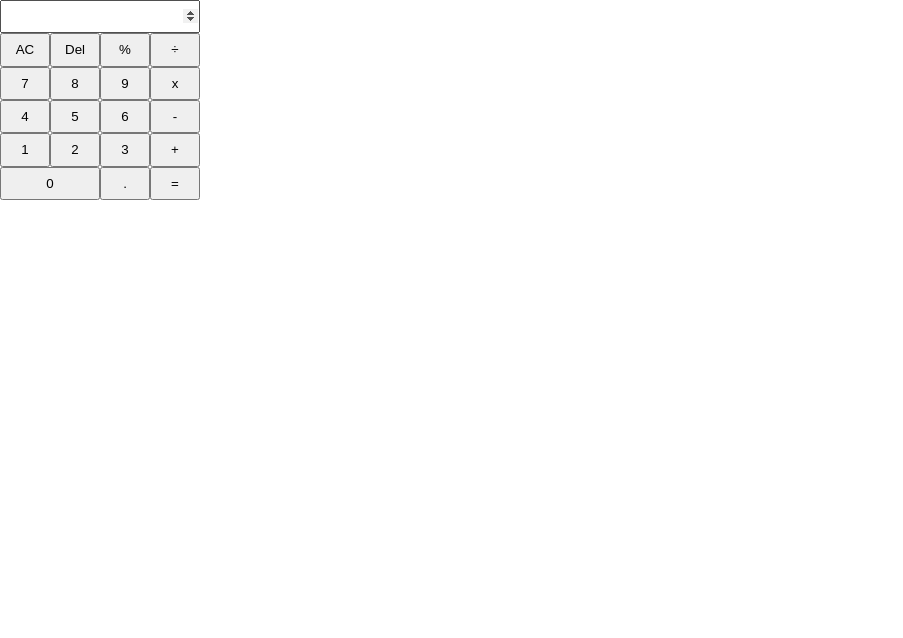
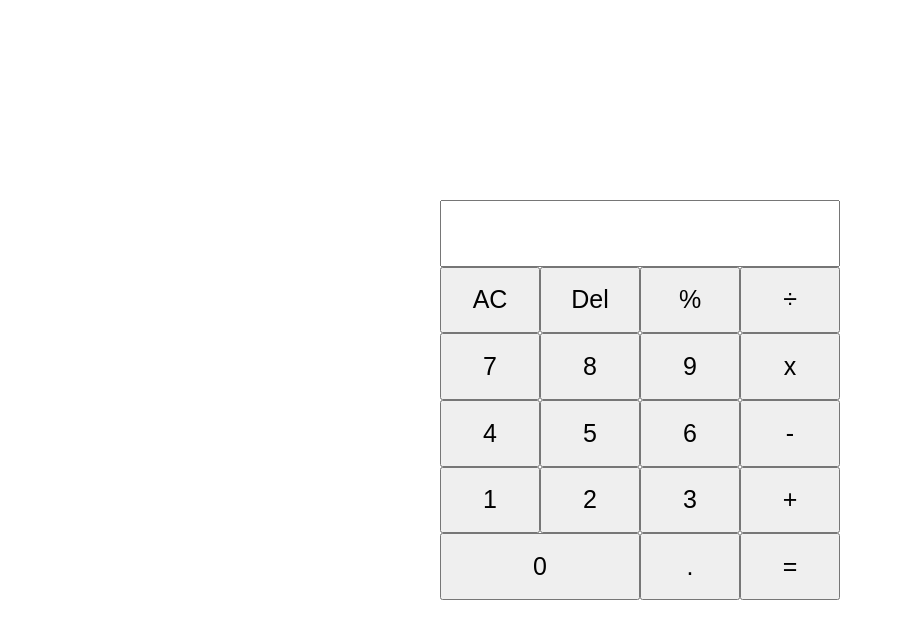
Before and after one commit to yatoogamii/livraison8, a React (Create React App) app: page / in a window 1280 px wide. Shown: the top 638 px of the page, without its empty margins (0-903 px from the left). Built offline with nearby package versions, Linux system fonts and the light colour scheme.

Commit message:
add font size for input and btn

```diff
--- a/src/App.css
+++ b/src/App.css
@@ -1,13 +1,18 @@
 .App-calculator {
   display: grid;
-  width: 20rem;
-  height: 20rem;
+  width: 40rem;
+  height: 40rem;
   grid-template-columns: repeat(4, 1fr);
   grid-template-rows: repeat(6, 1fr);
 }
 .App-calculator .App-calculator__input {
   grid-column: 1/5;
   width: 100%;
+  font-size: 2.5rem;
+  direction: rtl;
+}
+.App-calculator .App-calculator__button {
+  font-size: 2.5rem;
 }
 
 .col-2 {
--- a/src/assets/stylesheets/main.scss
+++ b/src/assets/stylesheets/main.scss
@@ -1,13 +1,19 @@
 .App-calculator {
   display: grid;
-  width: 20rem;
-  height: 20rem;
+  width: 40rem;
+  height: 40rem;
   grid-template-columns: repeat(4, 1fr);
   grid-template-rows: repeat(6, 1fr);
 
   .App-calculator__input {
     grid-column: 1 / 5;
     width: 100%;
+    font-size: 2.5rem;
+    direction: rtl;
+  }
+
+  .App-calculator__button {
+    font-size: 2.5rem;
   }
 }
 
--- a/src/calculator/Calculator.js
+++ b/src/calculator/Calculator.js
@@ -7,25 +7,25 @@ export default class Calculator extends React.Component {
     return (
       <div className="App-calculator">
           <Input></Input>
-          <Button value="AC"></Button>
-          <Button value="Del"></Button>
-          <Button value="%"></Button>
-          <Button value="÷"></Button>
-          <Button value="7"></Button>
-          <Button value="8"></Button>
-          <Button value="9"></Button>
-          <Button value="x"></Button>
-          <Button value="4"></Button>
-          <Button value="5"></Button>
-          <Button value="6"></Button>
-          <Button value="-"></Button>
-          <Button value="1"></Button>
-          <Button value="2"></Button>
-          <Button value="3"></Button>
-          <Button value="+"></Button>
-          <Button value="0" className="col-2"></Button>
-          <Button value="."></Button>
-          <Button value="="></Button>
+          <Button className="App-calculator__button" value="AC"></Button>
+          <Button className="App-calculator__button" value="Del"></Button>
+          <Button className="App-calculator__button" value="%"></Button>
+          <Button className="App-calculator__button" value="÷"></Button>
+          <Button className="App-calculator__button" value="7"></Button>
+          <Button className="App-calculator__button" value="8"></Button>
+          <Button className="App-calculator__button" value="9"></Button>
+          <Button className="App-calculator__button" value="x"></Button>
+          <Button className="App-calculator__button" value="4"></Button>
+          <Button className="App-calculator__button" value="5"></Button>
+          <Button className="App-calculator__button" value="6"></Button>
+          <Button className="App-calculator__button" value="-"></Button>
+          <Button className="App-calculator__button" value="1"></Button>
+          <Button className="App-calculator__button" value="2"></Button>
+          <Button className="App-calculator__button" value="3"></Button>
+          <Button className="App-calculator__button" value="+"></Button>
+          <Button className="App-calculator__button col-2" value="0"></Button>
+          <Button className="App-calculator__button" value="."></Button>
+          <Button className="App-calculator__button" value="="></Button>
         </div>
     );
   }
--- a/src/calculator/Input.js
+++ b/src/calculator/Input.js
@@ -6,7 +6,7 @@ import '../App.css';
 export default class Input extends React.Component {
   render() {
     return (
-      <input type="number" value="" className="App-calculator__input">
+      <input className="App-calculator__input">
 
       </input>
     );
--- a/src/index.css
+++ b/src/index.css
@@ -11,4 +11,7 @@ html {
 body {
   width: 100vw;
   height: 100vh;
+  display: flex;
+  justify-content: center;
+  align-items: center;
 }
```
Also changed, not shown: 1 other file (tests, documents, lock files or other folders).
